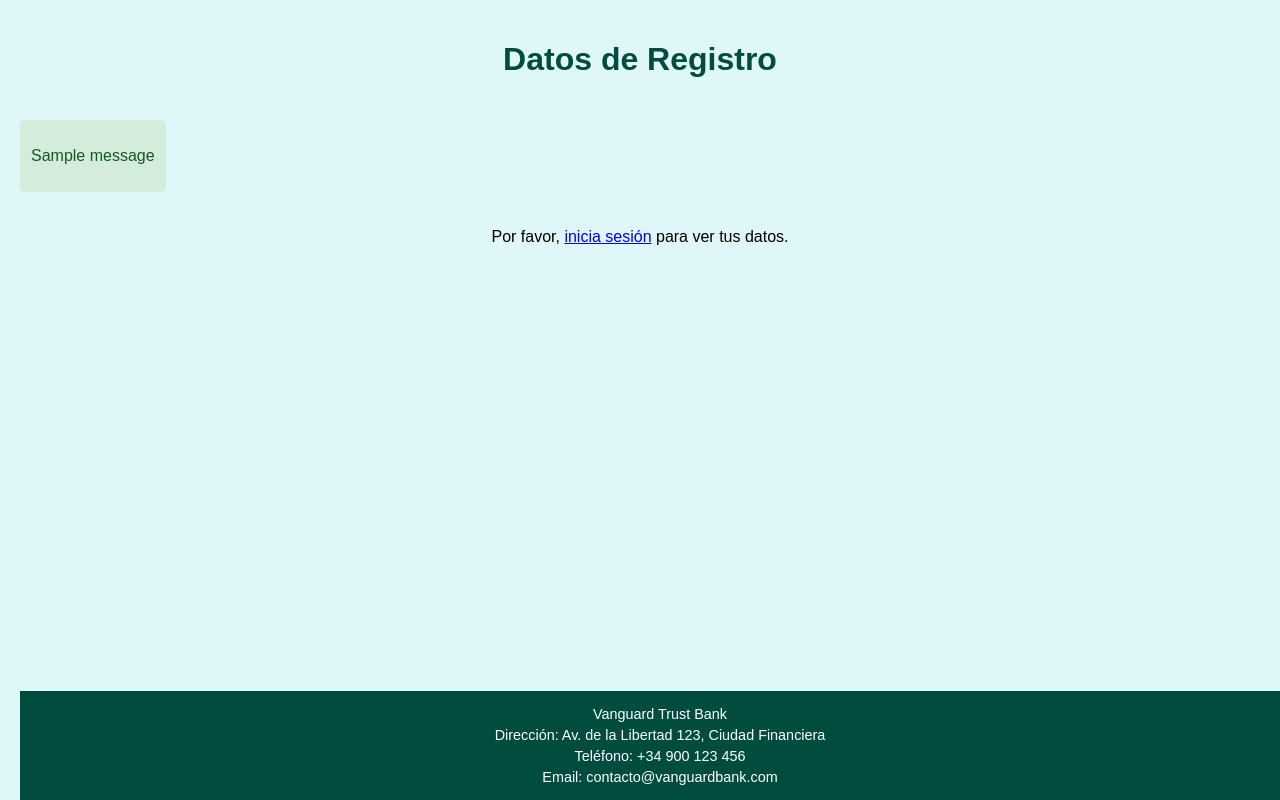
After one commit to paula-2336/CRIPTO_FINAL, a Flask app: page /mis_datos.html in a window 1280 px wide. The commit adds this page. Run offline with Flask 3, Linux system fonts and the light colour scheme; tables that the repository leaves empty hold one stand-in row (values such as "Sample post"); one stand-in notice (Sample message) is shown.

Commit message:
Nuevos Cambios a los Ficheros e Inclusión de la Página mis datos

```diff
--- a/Base_de_Datos.py
+++ b/Base_de_Datos.py
@@ -81,7 +81,7 @@ class BaseDatos:
     def vista_usuario(self, dni):
         """Esta funcion devuelve toda la información pertinente dado un usuario"""
         #Creamos la consulta sql y devolvemos todo lo que recoge la vista del usuario
-        vista = list(self.cursor.execute("SELECT * FROM usuarios WHERE dni_usuario = ?;", (dni,)))
+        vista = list(self.cursor.execute("SELECT dni_usuario, nombre, apellido, email, telefono FROM usuarios WHERE dni_usuario = ?;", (dni,)))
         return vista[0]
 
     def nueva_transferencia(self, remitente, beneficiario, cantidad, concepto):
@@ -91,10 +91,10 @@ class BaseDatos:
 
     def transferencias_enviadas(self, dni):
         """Esta funcion crea una vista de todas las transferencias registradas donde el remitente es el usuario seleccionado"""
-        vista = list(self.cursor.execute("SELECT * FROM transferencias WHERE id_cuenta_origen = ?;", (dni,)))
+        vista = list(self.cursor.execute("SELECT fecha_transfer, id_cuenta_destino, monto, concepto FROM transferencias WHERE id_cuenta_origen = ?;", (dni,)))
         return vista
 
     def transferencias_recibidas(self, dni):
         """Esta función crea una vista de todas las transferencias registradas donde el beneficiario es el usuario seleccionado."""
-        vista = list(self.cursor.execute("SELECT * FROM transferencias WHERE id_cuenta_destino = ?;", (dni,)))
+        vista = list(self.cursor.execute("SELECT fecha_transfer, id_cuenta_origen, monto, concepto FROM transferencias WHERE id_cuenta_destino = ?;", (dni,)))
         return vista
--- a/app.py
+++ b/app.py
@@ -114,10 +114,30 @@ def historial_transferencias():
         session_iniciada=True
     )
 
+#/////CONSULTAR MIS DATOS/////
+@app.route('/mis_datos.html')
+def mid_datos():
+    print(session.get('logged_in'))
+    if not session.get('logged_in'):
+        print("holaaa")
+        return render_template('mis_datos.html', session_iniciada=False)
+
+    dni = session['dni']
+    # TODO Usar la clase db que y  a tiene las funciones
+    consulta_mis_datos = bd.vista_usuario(dni)
+
+
+    return render_template(
+        'mis_datos.html',
+        mis_datos = consulta_mis_datos,
+        session_iniciada=True
+    )
+
 @app.route('/logout')
 def logout():
     session.pop('logged_in', None)
     session.pop('dni', None)  # Eliminar el DNI de la sesión
+    session.pop('clave', None)
     # TODO eliminar la clave de la sesión
     return redirect("/login.html")
 
--- a/templates/dashboard.html
+++ b/templates/dashboard.html
@@ -100,7 +100,8 @@
     <nav>
         <a href="index.html">Inicio</a>
         <a href="login.html">Iniciar Sesion</a>
-        <a href="historial_trans.html">Historial de transacciones</a>
+        <a href="historial_trans.html">Historial de Transacciones</a>
+        <a href="mis_datos.html">Mis Datos</a>
     </nav>
 
 
@@ -108,7 +109,8 @@
         <h1>Bienvenido, {{ username }}</h1>
         <ul>
             <li><a class="option" href="transferencia.html">Transferir dinero</a></li>
-            <li><a class="option" href="historial_trans.html">Historial de transacciones</a></li>
+            <li><a class="option" href="historial_trans.html">Historial de Transacciones</a></li>
+            <li><a class="option" href="mis_datos.html">Mis Datos</a></li>
         </ul>
     </div>
 
--- a/templates/login.html
+++ b/templates/login.html
@@ -109,6 +109,7 @@
         <a href="index.html">Inicio</a>
         <a href="register.html">Registrarse</a>
         <a href="historial_trans.html">Historial de Transacciones</a>
+        <a href="mis_datos.html">Mis Datos</a>
     </nav>
 
 
--- /dev/null
+++ b/templates/mis_datos.html
@@ -0,0 +1,129 @@
+<!DOCTYPE html>
+<html lang="es">
+<head>
+    <meta charset="UTF-8">
+    <meta name="viewport" content="width=device-width, initial-scale=1.0">
+    <title>Mis Datos</title>
+    <style>
+        body {
+            font-family: Arial, sans-serif;
+            background-color: #e0f7fa;
+            margin: 0;
+            padding: 20px;
+        }
+
+        h1, h2 {
+            color: #004d40;
+            text-align: center;
+        }
+
+        .message, .section {
+            margin-bottom: 30px;
+            text-align: center;
+        }
+
+        table {
+            width: 100%;
+            border-collapse: collapse;
+            margin-top: 10px;
+        }
+
+        table, th, td {
+            border: 1px solid #ccc;
+        }
+
+        th, td {
+            padding: 10px;
+            text-align: left;
+        }
+
+        th {
+            background-color: #004d40;
+            color: white;
+        }
+
+        td {
+            background-color: #ffffff;
+            color: #333;
+        }
+
+        footer {
+            background-color: #004d40;
+            color: white;
+            text-align: center;
+            padding: 10px 0;
+            width: 100%;
+            position: fixed;
+            bottom: 0;
+        }
+
+        footer p {
+            margin: 5px 0;
+            font-size: 0.9rem;
+        }
+
+        .flash-message {
+            margin: 20px 0;
+            padding: 10px;
+            border: 1px solid #d4edda;
+            background-color: #d4edda;
+            color: #155724;
+            border-radius: 5px;
+            display: inline-block;
+        }
+    </style>
+</head>
+<body>
+    <h1>Datos de Registro</h1>
+
+    {% with messages = get_flashed_messages() %}
+      {% if messages %}
+        <div class="flash-message">
+          {% for message in messages %}
+            <p>{{ message }}</p>
+          {% endfor %}
+        </div>
+      {% endif %}
+    {% endwith %}
+
+    {% if not session_iniciada %}
+    <div class="message">
+        <p>Por favor, <a href="login.html">inicia sesión</a> para ver tus datos.</p>
+    </div>
+    {% else %}
+        <!-- Datos del Usuario -->
+        <div class="section">
+            <h2>Mis Datos</h2>
+            <table>
+                <thead>
+                    <tr>
+                        <th>Usuario</th>
+                        <th>Nombre</th>
+                        <th>Apellido</th>
+                        <th>Email</th>
+                        <th>Teléfono</th>
+                    </tr>
+                </thead>
+                <tbody>
+                    {% for usuario in usuarios %}
+                    <tr>
+                        <td>{{ usuario.id }}</td>
+                        <td>{{ usuario.nombre }}</td>
+                        <td>{{ usuario.apellido }} €</td>
+                        <td>{{ usuario.email }}</td>
+                        <td>{{ usuario.telefono }}</td>
+                    </tr>
+                    {% endfor %}
+                </tbody>
+            </table>
+        </div>
+    {% endif %}
+
+    <footer>
+        <p>Vanguard Trust Bank</p>
+        <p>Dirección: Av. de la Libertad 123, Ciudad Financiera</p>
+        <p>Teléfono: +34 900 123 456</p>
+        <p>Email: contacto@vanguardbank.com</p>
+    </footer>
+</body>
+</html>
```
